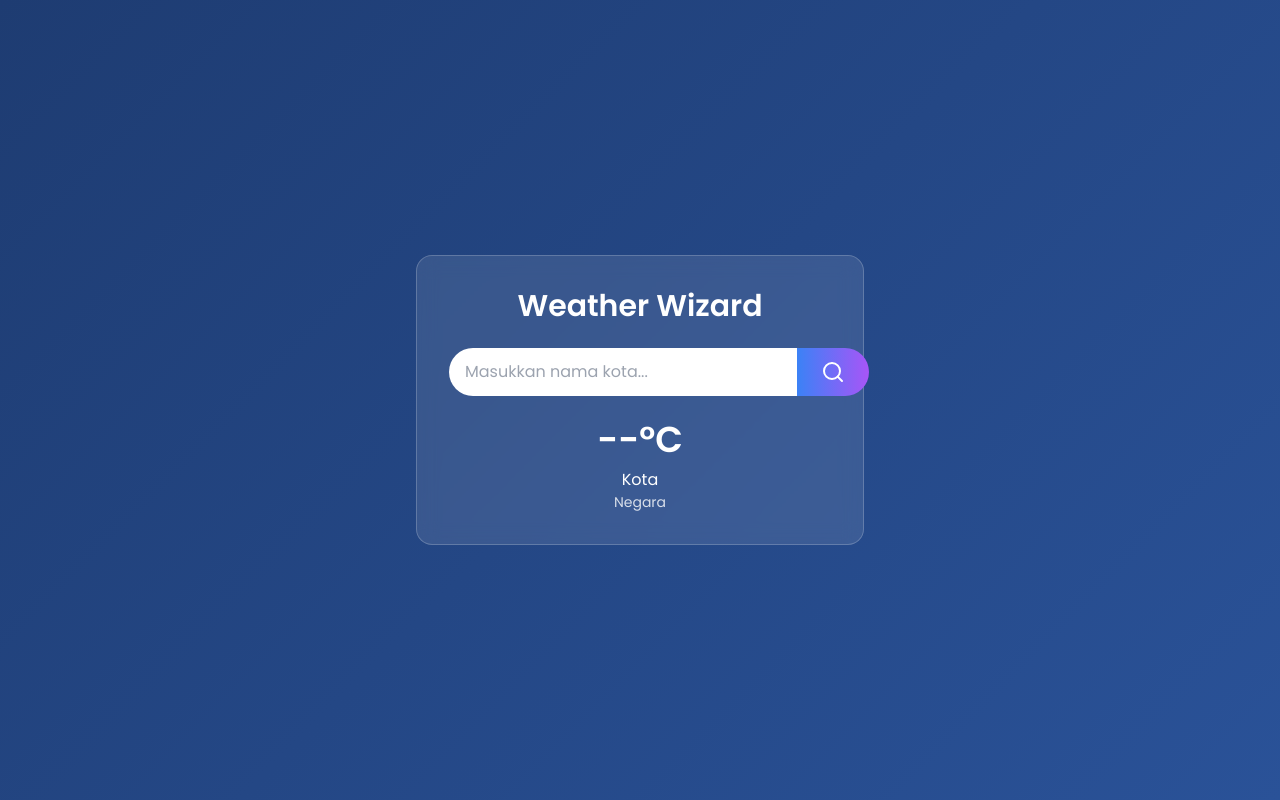
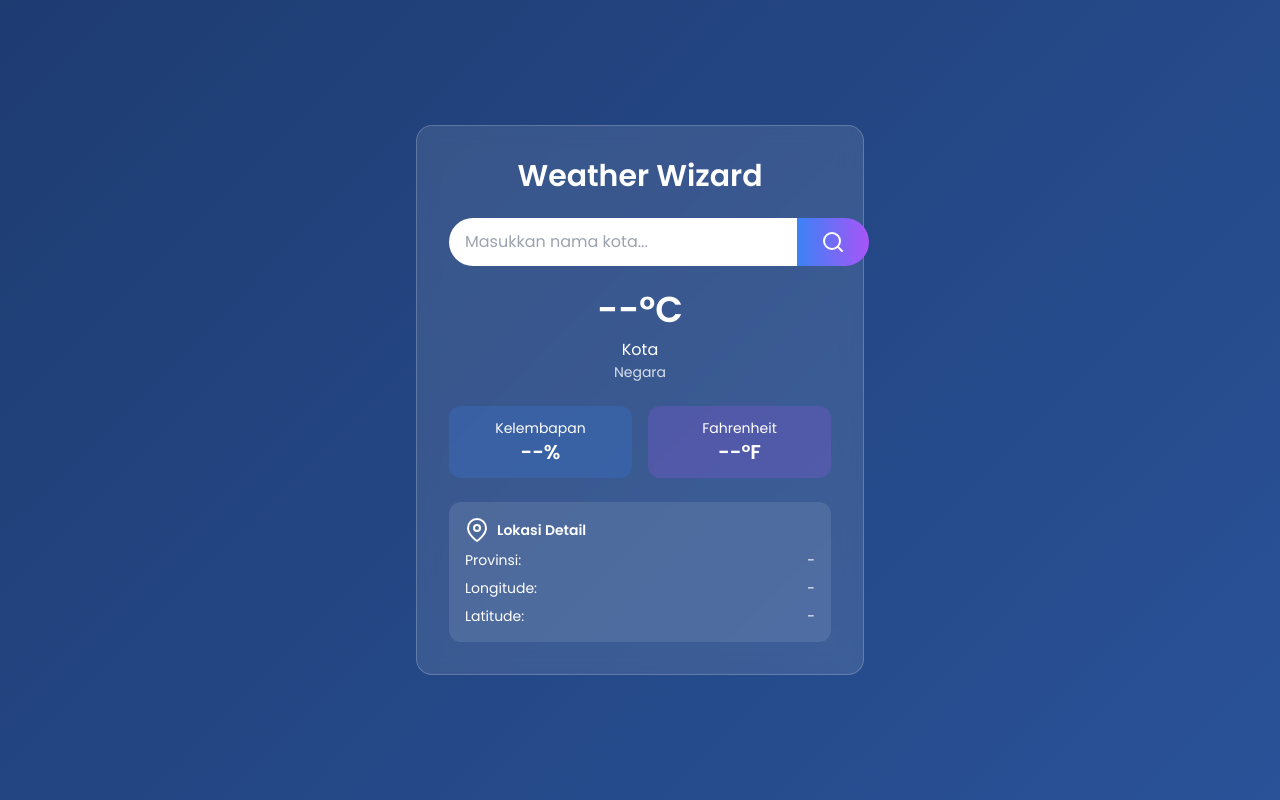
Before and after one commit to Refinaldii/200_WeatherApi, a plain HTML site: page index.html in a window 1280 px wide. Drawn offline with nearby package versions, Linux system fonts and the light colour scheme.

Commit message:
tampilkan detail kelembapan, Fahrenheit, dan lokasi

```diff
--- a/index.html
+++ b/index.html
@@ -19,10 +19,28 @@
             <input type="text" id="inputLokasi" placeholder="Masukkan nama kota..." class="flex-grow px-4 py-3 rounded-l-full text-gray-700 focus:outline-none">
             <button id="btnGet" class="bg-gradient-to-r from-blue-500 to-purple-500 px-6 py-3 rounded-r-full text-white font-semibold"><i data-feather="search"></i></button>
         </div>
-        <div class="text-center">
+        <div class="text-center mb-6">
             <div id="celcius" class="text-4xl font-bold mb-2">--°C</div>
             <div id="kota">Kota</div>
             <div id="negara" class="text-sm opacity-80">Negara</div>
+        </div>
+        <div class="grid grid-cols-2 gap-4 mb-6">
+            <div class="bg-blue-500 bg-opacity-20 rounded-xl p-3 text-center">
+                <div class="text-sm">Kelembapan</div>
+                <div id="humidity" class="text-xl font-bold">--%</div>
+            </div>
+            <div class="bg-purple-500 bg-opacity-20 rounded-xl p-3 text-center">
+                <div class="text-sm">Fahrenheit</div>
+                <div id="fahrenheit" class="text-xl font-bold">--°F</div>
+            </div>
+        </div>
+        <div class="bg-white bg-opacity-10 rounded-xl p-4 text-sm">
+            <h3 class="font-semibold mb-2 flex items-center"><i data-feather="map-pin" class="mr-2"></i> Lokasi Detail</h3>
+            <div class="grid grid-cols-2 gap-2">
+                <div>Provinsi:</div><div id="provinsi" class="text-right font-medium">-</div>
+                <div>Longitude:</div><div id="longitude" class="text-right font-medium">-</div>
+                <div>Latitude:</div><div id="latitude" class="text-right font-medium">-</div>
+            </div>
         </div>
     </div>
     <script>feather.replace();</script>
```
